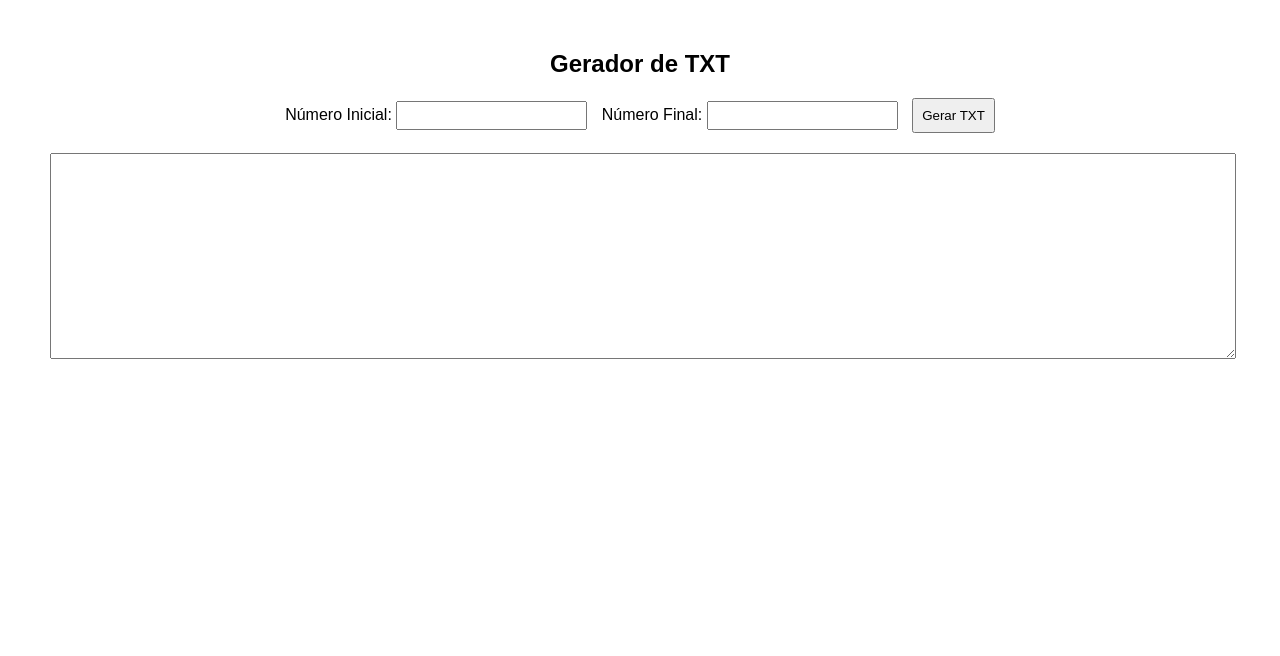
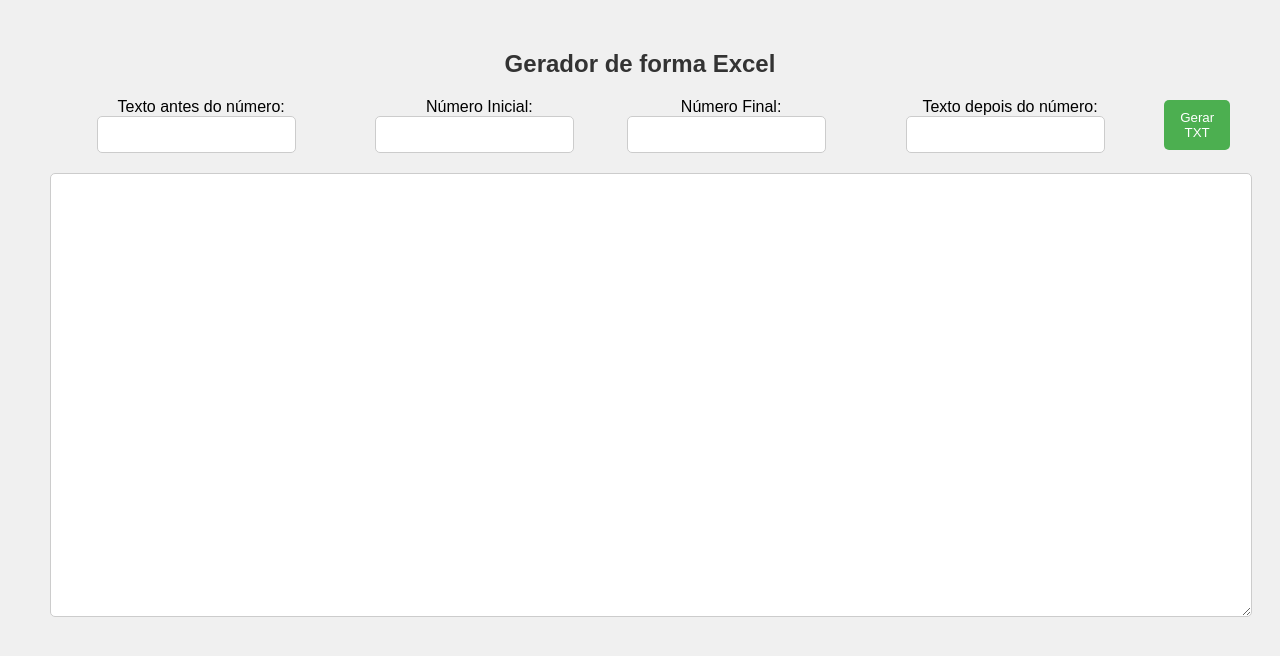
Before and after one commit to BertMartins/ApurosPaloma, a plain HTML site: page index.html in a window 1280 px wide. Drawn offline with Linux system fonts and the light colour scheme.

Commit message:
Update index.html

```diff
--- a/index.html
+++ b/index.html
@@ -1,58 +1,107 @@
 <!DOCTYPE html>
 <html lang="en">
+
 <head>
     <meta charset="UTF-8">
     <meta name="viewport" content="width=device-width, initial-scale=1.0">
-  <title>Gerador de TXT</title>
+    <title>Gerador de formula Excel</title>
     <style>
         body {
             font-family: Arial, sans-serif;
             text-align: center;
             margin: 50px;
+            background-color: #f0f0f0;
         }
 
         input {
-      padding: 5px;
+            padding: 10px;
             margin-right: 10px;
+            border-radius: 5px;
+            border: 1px solid #ccc;
         }
 
         button {
-      padding: 8px;
+            padding: 10px;
             cursor: pointer;
+            background-color: #4CAF50;
+            color: white;
+            border: none;
+            border-radius: 5px;
+        }
+
+        button:hover {
+            background-color: #45a049;
         }
 
         textarea {
             width: 100%;
             height: 200px;
             margin-top: 20px;
+            padding: 10px;
+            border-radius: 5px;
+            border: 1px solid #ccc;
+        }
+
+        h2 {
+            color: #333;
+        }
+
+        form {
+            background-color: #fff;
+            padding: 20px;
+            border-radius: 5px;
+            box-shadow: 0 0 10px rgba(0, 0, 0, 0.1);
+        }
+
+        #output {
+            height: 33vw;
         }
     </style>
 </head>
+
 <body>
 
-  <h2>Gerador de TXT</h2>
+    <h2>Gerador de forma Excel</h2>
 
-  <form id="form">
+    <div id="form" style="display: flex;flex-direction: row;align-items: center;">
+        <div>
+            <label for="prefixo">Texto antes do número:</label>
+            <input type="text" id="prefixo" required="">
+        </div>
+
+        <div>
             <label for="numeroInicial">Número Inicial:</label>
-    <input type="number" id="numeroInicial" required>
+            <input type="number" id="numeroInicial" required="">
+        </div>
 
+        <div>
             <label for="numeroFinal">Número Final:</label>
-    <input type="number" id="numeroFinal" required>
+            <input type="number" id="numeroFinal" required="">
+        </div>
 
+        <div>
+            <label for="sufixo">Texto depois do número:</label>
+            <input type="text" id="sufixo" required="">
+        </div>
+
+        <div>
             <button type="button" onclick="gerarTXT()">Gerar TXT</button>
-  </form>
+        </div>
+    </div>
 
     <textarea id="output" readonly></textarea>
 
     <script>
         function gerarTXT() {
+            var prefixo = document.getElementById('prefixo').value;
             var numeroInicial = parseInt(document.getElementById('numeroInicial').value);
             var numeroFinal = parseInt(document.getElementById('numeroFinal').value);
+            var sufixo = document.getElementById('sufixo').value;
 
             var txtOutput = '';
 
             for (var i = numeroInicial; i <= numeroFinal; i++) {
-        txtOutput += '-' + i + '/\n';
+                txtOutput += prefixo + i + sufixo + '\n';
             }
 
             document.getElementById('output').value = txtOutput;
@@ -60,4 +109,5 @@
     </script>
 
 </body>
+
 </html>
```
Lines whose indentation alone changed are shown as unchanged.
